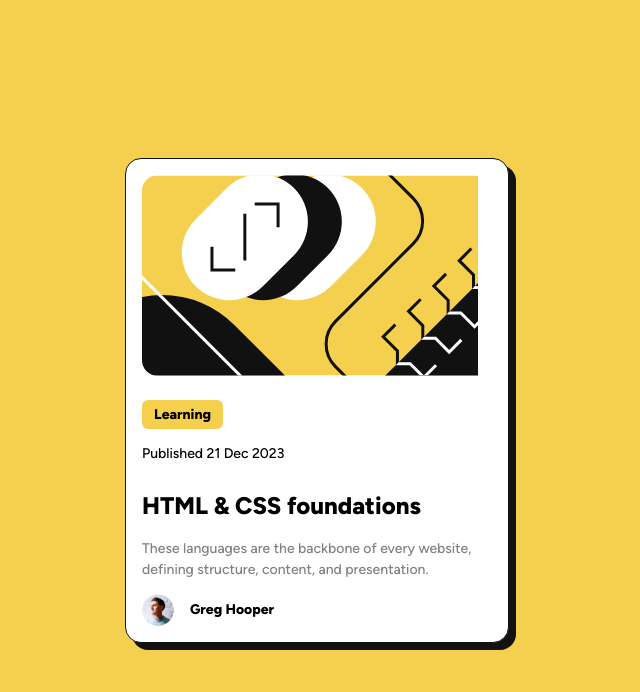
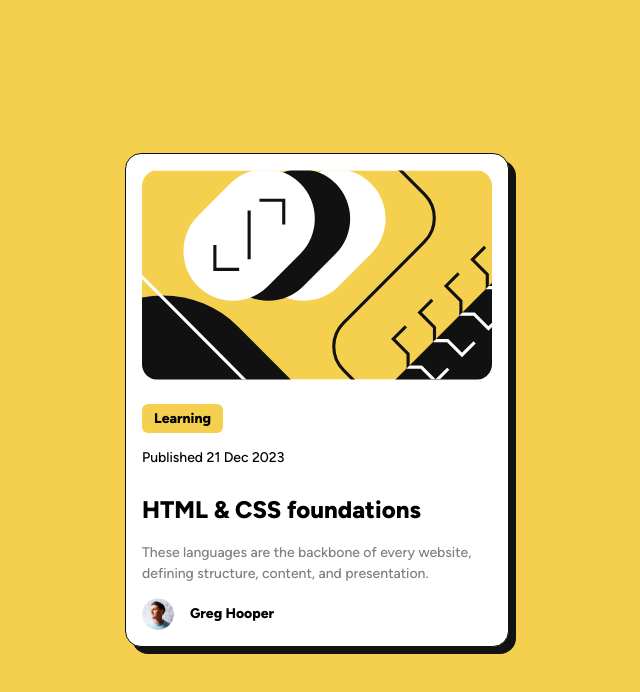
Before and after one commit to mickoymouse/blog-preview-card-main, a plain HTML site: page index.html in a window 1280 px wide. Shown: the whole page, without its empty margins (323-963 px from the left). Drawn offline with Linux system fonts and the light colour scheme.

Commit message:
Updated styles.

```diff
--- a/style.css
+++ b/style.css
@@ -65,7 +65,6 @@ h6 {
 .wrapper {
     display: flex;
     height: 100vh;
-    min-width: 375px;
     align-items: center;
     justify-content: center;
     padding: 1rem;
@@ -80,6 +79,7 @@ h6 {
     border: 1px solid var(--clr-black);
     border-radius: 1rem;
     box-shadow: 7px 7px 0 0 var(--clr-black);
+    min-width: 327px;
     max-width: 384px;
     cursor: pointer;
     transition: ease-in-out 0.2s;
@@ -96,6 +96,11 @@ h6 {
 .card-image {
     border-radius: 1rem;
     overflow: hidden;
+
+    > img {
+        width: 100%;
+        height: auto;
+    }
 }
 
 .card-meta {
```
